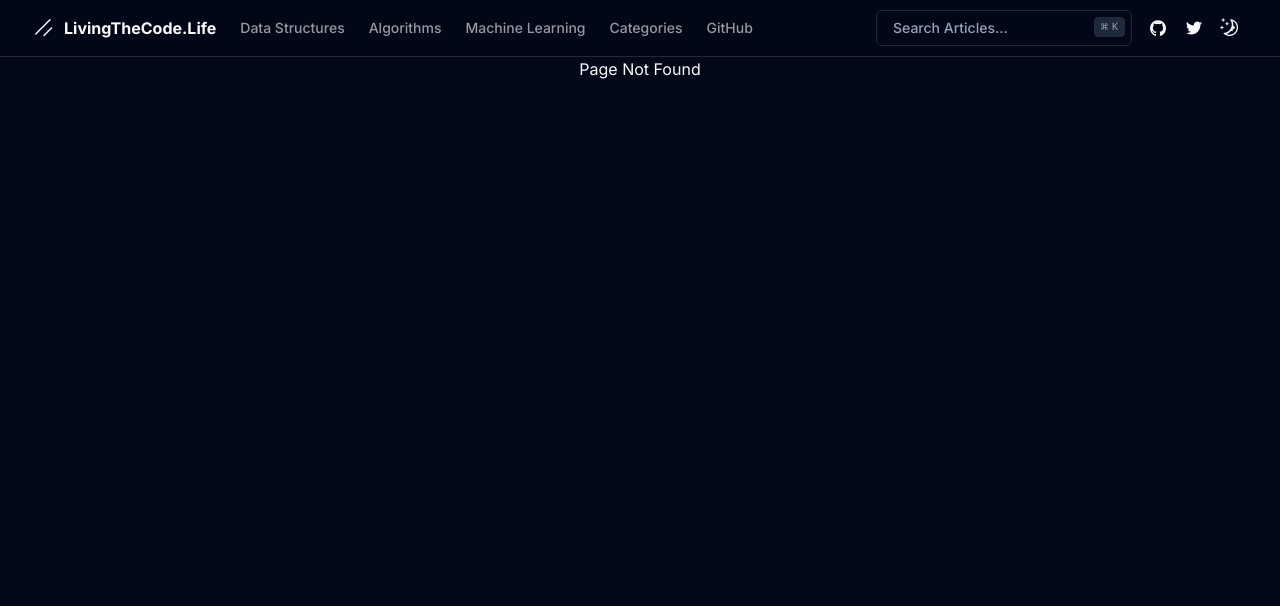
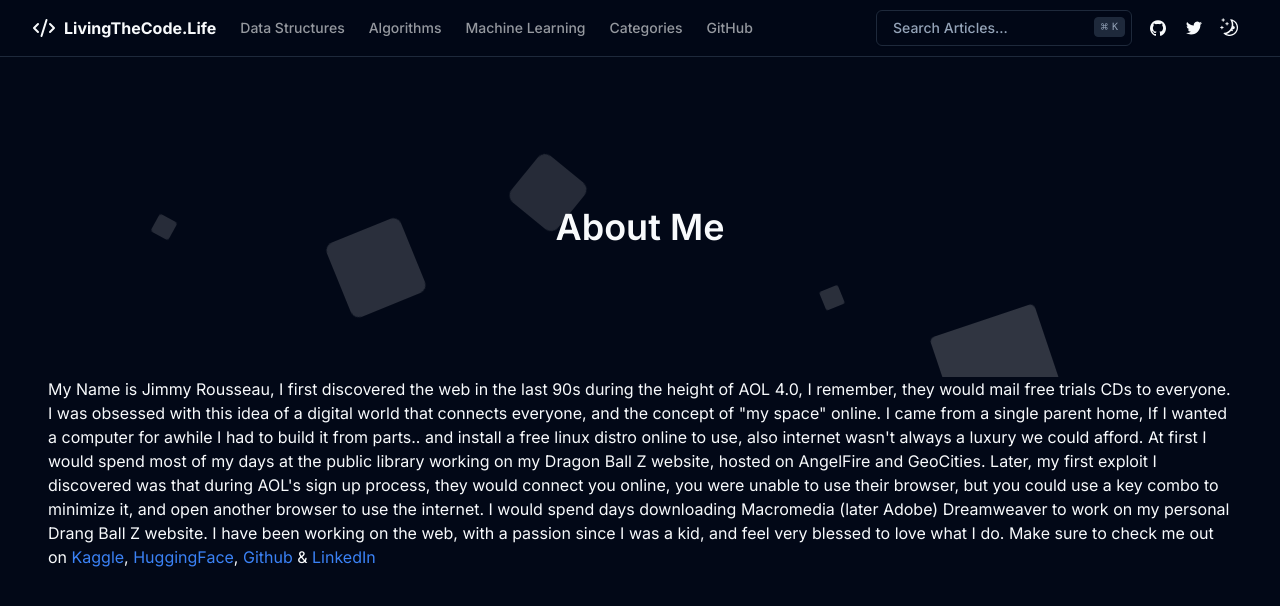
Before and after one commit to lifeofcoding/livingthecode.life, a Next.js app: page /about in a window 1280 px wide. Before the commit this address had no page. Shown: the top 606 px of the page. Built offline with nearby package versions, Linux system fonts and the light colour scheme.

Commit message:
Adds about page

```diff
--- /dev/null
+++ b/app/about/layout.tsx
@@ -0,0 +1,27 @@
+import { Header } from "@components/Header";
+
+import { Suspense } from "react";
+
+import type { Metadata } from "next";
+export const metadata: Metadata = {
+  title: "LivingTheCode.Life | About Me",
+  description: "A blog about living the code life.",
+};
+
+export default async function CategoriesLayout({
+  children, // will be a page or nested layout
+}: {
+  children: React.ReactNode;
+}) {
+  return (
+    <main className="flex min-h-screen flex-col items-center">
+      <Header />
+
+      <div className="container">
+        <section>
+          <Suspense fallback={<div>Loading...</div>}>{children}</Suspense>
+        </section>
+      </div>
+    </main>
+  );
+}
--- /dev/null
+++ b/app/about/page.tsx
@@ -0,0 +1,56 @@
+import { PageCirclesHero } from "@/components/PageCirclesHero";
+export default function About() {
+  return (
+    <main className="flex min-h-screen flex-col items-center relative">
+      <PageCirclesHero title="About Me" />
+
+      <section className="w-full">
+        <div className="container mx-auto px-4">
+          My Name is Jimmy Rousseau, I first discovered the web in the last 90s
+          during the height of AOL 4.0, I remember, they would mail free trials
+          CDs to everyone. I was obsessed with this idea of a digital world that
+          connects everyone, and the concept of "my space" online. I came from a
+          single parent home, If I wanted a computer for awhile I had to build
+          it from parts.. and install a free linux distro online to use, also
+          internet wasn't always a luxury we could afford. At first I would
+          spend most of my days at the public library working on my Dragon Ball
+          Z website, hosted on AngelFire and GeoCities. Later, my first exploit
+          I discovered was that during AOL's sign up process, they would connect
+          you online, you were unable to use their browser, but you could use a
+          key combo to minimize it, and open another browser to use the
+          internet. I would spend days downloading Macromedia (later Adobe)
+          Dreamweaver to work on my personal Drang Ball Z website. I have been
+          working on the web, with a passion since I was a kid, and feel very
+          blessed to love what I do. Make sure to check me out on{" "}
+          <a
+            href="https://www.kaggle.com/lifeofcoding"
+            target="_blank"
+            className="text-primary"
+          >
+            Kaggle
+          </a>
+          ,{" "}
+          <a
+            href="https://huggingface.co/lifeofcoding"
+            target="_blank"
+            className="text-primary"
+          >
+            HuggingFace
+          </a>
+          ,{" "}
+          <a href="https://github.com/lifeofcoding" className="text-primary">
+            Github
+          </a>{" "}
+          &{" "}
+          <a
+            href="https://linkedin.com/in/lifeofcoding"
+            target="_blank"
+            className="text-primary"
+          >
+            LinkedIn
+          </a>
+        </div>
+      </section>
+    </main>
+  );
+}
--- a/app/page.tsx
+++ b/app/page.tsx
@@ -1,5 +1,5 @@
+import { BackgroundCircles } from "@/components/BackgroundCircles";
 import { Header } from "../components/Header";
-import { HomeHero } from "../components/HomeHero";
 import Link from "next/link";
 export default async function Home() {
   return (
@@ -10,35 +10,39 @@ export default async function Home() {
         <div className="sticky top-20 flex flex-col items-center justify-center gap-12 px-4 py-6">
           <div className="page-bg-gradient absolute z-[-1]"></div>
           <h1 className="text-5xl font-extrabold tracking-tight text-white sm:text-[5rem]">
-            Hi, I&apos;m Life<span className="text-hot-pink">Of</span>
+            Hi, I&apos;m Life<span className="text-purple-500">Of</span>
             Coding<span className="text-hot-pink">.</span>
           </h1>
           <div className="grid grid-cols-1 gap-4 sm:grid-cols-2 md:gap-8">
             <Link
               className="flex max-w-xs flex-col gap-4 rounded-xl bg-white/10 p-4 text-white hover:bg-white/20"
+              href="/categories"
+            >
+              <h3 className="text-2xl font-bold">Categories →</h3>
+              <div className="text-lg">Software Engineering Topics</div>
+            </Link>
+            <Link
+              className="flex max-w-xs flex-col gap-4 rounded-xl bg-white/10 p-4 text-white hover:bg-white/20"
               href="about"
             >
               <h3 className="text-2xl font-bold">About Me →</h3>
-              <div className="text-lg">A little about me and my goals</div>
-            </Link>
-            <Link
-              className="flex max-w-xs flex-col gap-4 rounded-xl bg-white/10 p-4 text-white hover:bg-white/20"
-              href="projects"
-            >
-              <h3 className="text-2xl font-bold">Projects →</h3>
               <div className="text-lg">
-                Checkout what kind of projects I&apos;ve been working on lately.
+                A little bit about me and my journey
               </div>
             </Link>
           </div>
         </div>
+        <div className="z-[-1] fixed w-full h-screen">
+          <BackgroundCircles />
+        </div>
       </div>
+
       <div className="relative mt-[-100vh] min-h-screen w-full bg-black/50 text-center text-white">
-        <div className="m-2">
-          <h1 className="mb-5 text-2xl">Showcase</h1>
-          <HomeHero title="Learn Web Development & Machine Learning" />
+        <div className="m-2 container">
+          <h1 className="mb-5 text-2xl">Recent Articles</h1>
+
           <div className="mt-2 grid grid-cols-1 gap-4 md:grid-cols-2">
-            <div className="group relative">
+            <div className="group relative border border-red-400">
               <a
                 href="https://github.com/lifeofcoding/desktop-chatgpt"
                 target="_blank"
@@ -49,7 +53,7 @@ export default async function Home() {
                 </div>
               </a>
             </div>
-            <div className="group relative">
+            <div className="group relative border border-red-400">
               <a
                 href="https://github.com/lifeofcoding/AutoNFT"
                 target="_blank"
--- a/components/Header.tsx
+++ b/components/Header.tsx
@@ -9,6 +9,7 @@ import {
   SheetClose,
 } from "@/components/ui/sheet";
 import { SearchBox } from "@/components/SearchBox";
+import { Code2 } from "lucide-react";
 
 export function Header() {
   return (
@@ -16,35 +17,7 @@ export function Header() {
       <div className="container flex h-14 items-center">
         <div className="mr-4 hidden md:flex">
           <Link className="mr-6 flex items-center space-x-2" href="/">
-            <svg
-              xmlns="http://www.w3.org/2000/svg"
-              viewBox="0 0 256 256"
-              className="h-6 w-6"
-            >
-              <rect width="256" height="256" fill="none"></rect>
-              <line
-                x1="208"
-                y1="128"
-                x2="128"
-                y2="208"
-                fill="none"
-                stroke="currentColor"
-                strokeLinecap="round"
-                strokeLinejoin="round"
-                strokeWidth="16"
-              ></line>
-              <line
-                x1="192"
-                y1="40"
-                x2="40"
-                y2="192"
-                fill="none"
-                stroke="currentColor"
-                strokeLinecap="round"
-                strokeLinejoin="round"
-                strokeWidth="16"
-              ></line>
-            </svg>
+            <Code2 />
             <span className="hidden font-bold sm:inline-block">
               LivingTheCode.Life
             </span>
--- a/components/SearchBox.tsx
+++ b/components/SearchBox.tsx
@@ -24,14 +24,12 @@ export function SearchBox() {
   };
   return (
     <Dialog>
-      <DialogTrigger>
-        <button className="inline-flex items-center rounded-md font-medium transition-colors focus-visible:outline-none focus-visible:ring-1 focus-visible:ring-ring disabled:pointer-events-none disabled:opacity-50 border border-input bg-transparent shadow-sm hover:bg-accent hover:text-accent-foreground h-9 px-4 py-2 relative w-full justify-start text-sm text-muted-foreground sm:pr-12 md:w-40 lg:w-64">
-          <span className="hidden lg:inline-flex">Search Articles...</span>
-          <span className="inline-flex lg:hidden">Search...</span>
-          <kbd className="pointer-events-none absolute right-1.5 top-1.5 hidden h-5 select-none items-center gap-1 rounded border bg-muted px-1.5 font-mono text-[10px] font-medium opacity-100 sm:flex">
-            <span className="text-xs">⌘</span>K
-          </kbd>
-        </button>
+      <DialogTrigger className="inline-flex items-center rounded-md font-medium transition-colors focus-visible:outline-none focus-visible:ring-1 focus-visible:ring-ring disabled:pointer-events-none disabled:opacity-50 border border-input bg-transparent shadow-sm hover:bg-accent hover:text-accent-foreground h-9 px-4 py-2 relative w-full justify-start text-sm text-muted-foreground sm:pr-12 md:w-40 lg:w-64">
+        <span className="hidden lg:inline-flex">Search Articles...</span>
+        <span className="inline-flex lg:hidden">Search...</span>
+        <kbd className="pointer-events-none absolute right-1.5 top-1.5 hidden h-5 select-none items-center gap-1 rounded border bg-muted px-1.5 font-mono text-[10px] font-medium opacity-100 sm:flex">
+          <span className="text-xs">⌘</span>K
+        </kbd>
       </DialogTrigger>
       <DialogContent>
         <DialogHeader>
```
